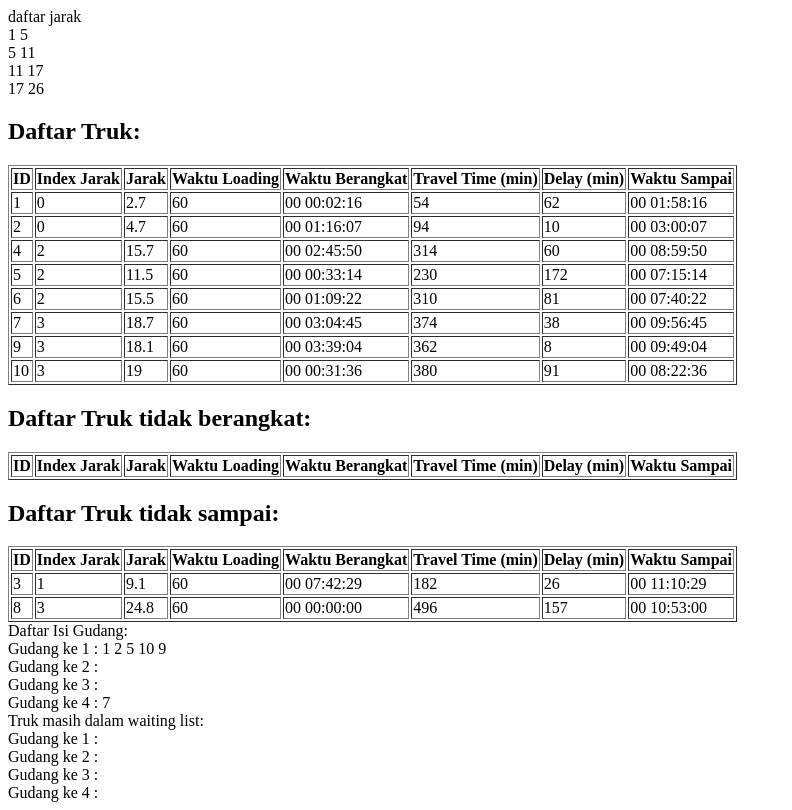
After one commit to AlvinTanaya/ManPro, a PHP site: page /simulation3.php in a window 1280 px wide. The commit adds this page. Shown: the whole page, without its empty margins (0-792 px from the left). Run offline with PHP 8.4, Linux system fonts and the light colour scheme; lists and menus that the app fills with data are empty; some libraries are stand-ins or nearby versions.

Commit message:
Change randomize, simulation dari input

```diff
--- a/randomize_data.php
+++ b/randomize_data.php
@@ -90,7 +90,7 @@ function newTruk($id, $i, $jarak, $waktuLoading, $durasiSimulasi, $limit, $limit
 // Yang diminta dari input
 $daftarJarak_limit = array(4, 10, 16, 25); // daftar jarak
 $totalTruk = 10; // total semua truk jumlahnya berapa
-$waktuLoading = 60; // limit buat random waktu loading dalam satuan menit
+$waktuLoading = array(60, 120); // limit buat random waktu loading dalam satuan menit
 $persentaseTruk = array(2, 1, 3, 4); // persentase truk per area
 $limitDelay = array(0, 180); // limit buat random delay truk
 $durasiSimulasi = 10; // durasi lama simulasi
@@ -174,7 +174,7 @@ while (TRUE){
 
             //$daftarTruk[] = new Truk($id, $i, $jarak, $waktuLoading, $durasiSimulasi, $limit, $limitDelay, $upperBound);
 
-            $returnFunc = newTruk($id, $i, $jarak, $waktuLoading, $durasiSimulasi, $limit, $limitDelay);
+            $returnFunc = newTruk($id, $i, $jarak, rand($waktuLoading[0], $waktuLoading[1]), $durasiSimulasi, $limit, $limitDelay);
             $temp_truk[] = $returnFunc[0];
             $all_truk[] = $returnFunc[0];
 
--- /dev/null
+++ b/simulation3.php
@@ -0,0 +1,500 @@
+<?php
+$con = mysqli_connect('localhost', 'root', '', 'manpro2');
+?>
+
+<?php
+
+$daftarJarak_limit = array(4, 10, 16, 25);
+$daftarJarak = array();
+for ($i=0; $i<count($daftarJarak_limit);$i++){
+    if ($i == 0){
+        $daftarJarak[] = array(1, $daftarJarak_limit[$i] + 1);
+    }
+    else{
+        $daftarJarak[] = array($daftarJarak_limit[$i - 1] + 1, $daftarJarak_limit[$i] + 1);
+    }
+}
+
+echo "daftar jarak <br>";
+for ($i=0;$i<count($daftarJarak);$i++){
+    echo($daftarJarak[$i][0]. " " .$daftarJarak[$i][1]. "<br>");
+}
+
+
+// Input Total Truk, Loading Time, and Percentage
+$totalTruk = 10;
+$waktuLoading = 60; // waktu loading dalam satuan menit
+$persentaseTruk = array(2, 1, 3, 4);
+$total = 0;
+$simulasi = true;
+$limitDelay = array(0, 180);
+
+foreach ($persentaseTruk as $percentage) {
+    $total += $percentage;
+}
+
+if ($total > $totalTruk) {
+    echo "Total truk melebihi input";
+    $simulasi = false;
+} elseif ($total < $totalTruk) {
+    echo "Total truk kurang dari input";
+    $simulasi = false;
+}
+
+// Input Jumlah Gudang
+$jumlahGudang = 4;
+$kekhususan = array(
+    array(1, 1, 1, 1),
+    array(1, 0, 0, 0),
+    array(0, 1, 0, 0),
+    array(0, 0, 0, 1)
+);
+
+$kekhususanGudang = array();
+for ($i=0; $i < count($kekhususan); $i++){
+    $temp = array();
+    for ($j=0; $j < count($kekhususan[$i]); $j++){
+        if ($kekhususan[$i][$j] == 1){
+            $temp[] = $j;
+        }
+    }
+    $kekhususanGudang[] = $temp;
+}
+
+
+// Input Durasi Simulasi Di Jalankan (jam)
+$durasiSimulasi = 10;
+
+// Random number generation and math functions
+function getRandomFloat($min, $max, $decimalPlaces = 1)
+{
+    $randomValue = $min + mt_rand() / mt_getrandmax() * ($max - $min);
+    return round($randomValue, $decimalPlaces);
+}
+
+function isWithinRange($value, $lower, $upper, $tolerance)
+{
+    return $value >= ($lower - $tolerance) && $value <= ($upper + $tolerance);
+}
+
+function convert_to_date($seconds)
+{
+    $day = 0;
+    $hour = 0;
+    $minute = 0;
+    if ($seconds >=  86400){
+        $day = (int) ($seconds / 86400);
+        $seconds -= 86400 * $day;
+    }
+    if ($seconds >= 60 * 60){
+        $hour = (int) ($seconds / 3600);
+        $seconds -= 3600 * $hour;
+    }
+    if ($seconds >= 60){
+        $minute = (int) ($seconds / 60);
+        $seconds -= 60 * $minute;
+    }
+
+    $time = array((string)$day, (string)$hour, (string)$minute, (string)$seconds);
+
+    for($i=0; $i<4; $i++){
+        if(strlen($time[$i]) < 2){
+            $time[$i] = "0".$time[$i];
+        }
+    }
+    return ($time[0] . " " . $time[1] . ":" . $time[2] . ":" . $time[3]);
+}
+
+function convert_time_to_min($time)
+{
+    $day = (int)substr($time, 0, 2) * 60 * 24;
+    $hour = (int)substr($time, 3, 5) * 60;
+    $minute = (int)substr($time, 6, 8);
+    $second = (int)substr($time, 9, 11) / 60;
+
+    return (int)($day+ $hour + $minute + $second);
+}
+
+function convert_time_to_sec($time)
+{
+    $day = (int)substr($time, 0, 2) * 24 * 60 * 60;
+    $hour = (int)substr($time, 3, 5) * 60 * 60;
+    $minute = (int)substr($time, 6, 8) * 60;
+    $second = (int)substr($time, 9, 11);
+
+    return ($day+ $hour + $minute + $second);
+}
+
+// Class to represent Gudang
+class Gudang
+{
+    private $kriteria;
+    private $waitList = array();
+    private $currentWaktuTunggu = 0;
+    private $totalWaktuTunggu = 0;
+    private $daftarTruk = array();
+
+    public function __construct($kriteria)
+    {
+        $this->kriteria = $kriteria;
+    }
+
+    public function cekWaitList()
+    {
+        if (count($this->waitList) > 0) {
+            if ($this->currentWaktuTunggu < 1) {
+                $truk = array_shift($this->waitList);
+                $this->loadingMuatan($truk);
+            }
+        }
+    }
+
+    public function loadingMuatan($truk)
+    {
+        $this->daftarTruk[] = $truk->getID();
+        $this->currentWaktuTunggu += $truk->getWaktuLoading();
+    }
+
+    public function masukWaitList($truk)
+    {
+        $this->waitList[] = $truk;
+        $this->totalWaktuTunggu += $truk->getWaktuLoading();
+    }
+
+    public function timeTick()
+    {
+        if ($this->currentWaktuTunggu > 0) $this->currentWaktuTunggu -= 1;
+        if ($this->totalWaktuTunggu > 0) $this->totalWaktuTunggu -= 1;
+    }
+
+    public function getCurrentWaktuTunggu()
+    {
+        return $this->currentWaktuTunggu;
+    }
+
+    public function getTotalWaktuTunggu()
+    {
+        return $this->totalWaktuTunggu;
+    }
+
+    public function getKriteria()
+    {
+        return $this->kriteria;
+    }
+
+    public function getDaftarTruk()
+    {
+        return $this->daftarTruk;
+    }
+
+    public function getWaitList()
+    {
+        return $this->waitList;
+    }
+
+
+    // Add other methods and properties as needed
+}
+
+
+
+// Class to represent Truk
+class Truk
+{
+    private $id;
+    private $indexJarak;
+    private $jarak;
+    private $waktuLoading;
+    private $waktuBerangkat;
+    private $delay;
+    private $waktuSampai;
+    private $arrived;
+
+    public function __construct($id, $indexJarak, $jarak, $waktuLoading, $waktuBerangkat, $waktuSampai, $waktuDelay)
+    {
+
+        $this->id = $id;
+        $this->indexJarak = $indexJarak;
+        $this->jarak = $jarak;
+        $this->waktuLoading = $waktuLoading;
+        $this->arrived = FALSE;
+        $this->waktuBerangkat = $waktuBerangkat;
+        $this->waktuSampai = $waktuSampai;
+        $this->delay = $waktuDelay;
+    }
+
+    public function setStatus($status)
+    {
+        $this->arrived = TRUE;
+    }
+
+    public function getStatus()
+    {
+        return $this->arrived;
+    }
+
+    public function setDelay($delay)
+    {
+        $this->delay = $delay;
+    }
+
+    public function getDelay()
+    {
+        return $this->delay;
+    }
+
+    public function getWaktuSampai()
+    {
+        return $this->waktuSampai;
+    }
+
+
+    public function getID()
+    {
+        return $this->id;
+    }
+
+    public function getIndexJarak()
+    {
+        return $this->indexJarak;
+    }
+
+    public function getWaktuLoading()
+    {
+        return $this->waktuLoading;
+    }
+
+    public function getJarak()
+    {
+        return $this->jarak;
+    }
+
+    public function getKriteria()
+    {
+        return $this->kriteria;
+    }
+
+    public function getWaktuBerangkat()
+    {
+        return $this->waktuBerangkat;
+    }
+
+    public function getTravelTime()
+    {
+        // Calculate travel time based on the criteria (20 minutes for every 1 jarak)
+        return $this->jarak * 20;
+    }
+
+    public function printInfo()
+    {
+        echo $this->id . " " . $this->indexJarak . " " . $this->jarak . " " . $this->waktuLoading . " " . $this->randomTime . "<br>";
+    }
+}
+
+$contoh_truk = array(
+    array(1, 0, 2.7, 60, "00 00:02:16", 54, 62, "00 01:58:16"),
+    array(2, 0, 4.7, 60, "00 01:16:07", 94, 10, "00 03:00:07"),
+    array(3, 1, 9.1, 60, "00 07:42:29", 182, 26, "00 11:10:29"),
+    array(4, 2, 15.7, 60, "00 02:45:50", 314, 60, "00 08:59:50"),
+    array(5, 2, 11.5, 60, "00 00:33:14", 230, 172, "00 07:15:14"),
+    array(6, 2, 15.5, 60, "00 01:09:22", 310, 81, "00 07:40:22"),
+    array(7, 3, 18.7, 60, "00 03:04:45", 374, 38, "00 09:56:45"),
+    array(8, 3, 24.8, 60, "00 00:00:00", 496, 157, "00 10:53:00"),
+    array(9, 3, 18.1, 60, "00 03:39:04", 362, 8, "00 09:49:04"),
+    array(10, 3, 19, 60, "00 00:31:36", 380, 91, "00 08:22:36"),
+);
+
+// Initialize an array to store Gudang objects
+$daftarGudang = array();
+
+// Add Gudang objects to the array
+for ($i = 0; $i < $jumlahGudang; $i++) {
+    $daftarGudang[] = new Gudang($kekhususanGudang[$i]);
+}
+
+$daftarTruk = array();
+for ($i=0; $i< count($contoh_truk); $i++){
+    $daftarTruk[] = new Truk($contoh_truk[$i][0], $contoh_truk[$i][1], $contoh_truk[$i][2], $contoh_truk[$i][3],
+    $contoh_truk[$i][4], $contoh_truk[$i][7], $contoh_truk[$i][6]);
+}
+
+// check apakah truk sempat berangkat
+$truk_berangkat = array();
+$truk_tidak_berangkat = array();
+for ($i = 0; $i < count($daftarTruk); $i++){
+    $departure = convert_time_to_min($daftarTruk[$i]->getWaktuBerangkat());
+    if ($departure < $durasiSimulasi * 60){
+        $truk_berangkat[] = $daftarTruk[$i];
+    }
+    else{
+        $truk_tidak_berangkat[] = $daftarTruk[$i];
+    }
+}
+
+// check apakah truk sempat sampai
+$truk_sampai = array();
+$truk_tidak_sampai = array();
+for ($i = 0; $i < count($truk_berangkat); $i++){
+    $arrival = convert_time_to_min($truk_berangkat[$i]->getWaktuSampai());
+    if ($arrival < $durasiSimulasi * 60){
+        $truk_sampai[] = $truk_berangkat[$i];
+    }
+    else{
+        $truk_tidak_sampai[] = $truk_berangkat[$i];
+    }
+}
+
+$daftarTruk = array();
+
+foreach ($truk_sampai as $truk){
+    $daftarTruk[] = $truk;
+}
+
+// Run the simulation for the specified duration
+$durasi = 0;
+$daftarTolak = array();
+
+while ($simulasi && $durasi < $durasiSimulasi * 60 + 1) {
+    // Check if there are trucks that have finished loading
+    for ($i = 0; $i < count($daftarGudang); $i++) {
+        $daftarGudang[$i]->cekWaitList();
+    }
+
+    // Check if any trucks have arrived
+    $arrivalTruk = array();
+
+    for ($i = 0; $i < count($daftarTruk); $i++) {
+        if ((convert_time_to_min($daftarTruk[$i]->getWaktuSampai()) < $durasi) && !$daftarTruk[$i]->getStatus()){
+            $arrivalTruk[] = $daftarTruk[$i];
+            $daftarTruk[$i]->setStatus(TRUE);
+        }
+    }
+
+    // Process the arrived trucks
+    for ($i = 0; $i < count($arrivalTruk); $i++) {
+        $jarak = (int) $arrivalTruk[$i]->getIndexJarak();
+        $waktuTunggu = $durasiSimulasi;
+        $indexGudang = null;
+
+        for ($j = 0; $j < count($daftarGudang); $j++) {
+            if (in_array($jarak, $daftarGudang[$j]->getKriteria())){
+                $temp = $daftarGudang[$j]->getCurrentWaktuTunggu() + $daftarGudang[$j]->getTotalWaktuTunggu();
+                if ($waktuTunggu > $temp) {
+                    $indexGudang = $j;
+                    $waktuTunggu = $temp;
+                }
+            }
+        }
+
+        if ($indexGudang === null) {
+            $daftarTolak[] = $arrivalTruk[$i];
+        } elseif ($indexGudang !== null && $waktuTunggu == 0) {
+            $daftarGudang[$indexGudang]->loadingMuatan($arrivalTruk[$i]);
+        } else {
+            $daftarGudang[$indexGudang]->masukWaitList($arrivalTruk[$i]);
+        }
+    }
+
+
+    // Advance time for Gudang and the simulation duration
+    for ($i = 0; $i < count($daftarGudang); $i++) {
+        $daftarGudang[$i]->timeTick();
+    }
+    $durasi++;
+}
+
+echo "<h2>Daftar Truk:</h2>";
+echo "<table border='1'>";
+echo "<tr><th>ID</th><th>Index Jarak</th><th>Jarak</th><th>Waktu Loading</th><th>Waktu Berangkat</th><th>Travel Time (min)</th><th>Delay (min)</th><th>Waktu Sampai</th></tr>";
+
+foreach ($daftarTruk as $truk) {
+    echo "<tr>";
+    echo "<td>" . $truk->getID() . "</td>";
+    echo "<td>" . $truk->getIndexJarak() . "</td>";
+    echo "<td>" . $truk->getJarak() . "</td>";
+    echo "<td>" . $truk->getWaktuLoading() . "</td>";
+    echo "<td>" . $truk->getWaktuBerangkat() . "</td>";
+    echo "<td>" . $truk->getTravelTime() . "</td>";
+    echo "<td>" . $truk->getDelay() . "</td>";
+    echo "<td>" . $truk->getWaktuSampai() . "</td>";  // New 'Waktu Sampai' column
+    echo "</tr>";
+}
+
+echo "</table>";
+
+echo "<h2>Daftar Truk tidak berangkat:</h2>";
+echo "<table border='1'>";
+echo "<tr><th>ID</th><th>Index Jarak</th><th>Jarak</th><th>Waktu Loading</th><th>Waktu Berangkat</th><th>Travel Time (min)</th><th>Delay (min)</th><th>Waktu Sampai</th></tr>";
+
+foreach ($truk_tidak_berangkat as $truk) {
+    echo "<tr>";
+    echo "<td>" . $truk->getID() . "</td>";
+    echo "<td>" . $truk->getIndexJarak() . "</td>";
+    echo "<td>" . $truk->getJarak() . "</td>";
+    echo "<td>" . $truk->getWaktuLoading() . "</td>";
+    echo "<td>" . $truk->getWaktuBerangkat() . "</td>";
+    echo "<td>" . $truk->getTravelTime() . "</td>";
+    echo "<td>" . $truk->getDelay() . "</td>";
+    echo "<td>" . $truk->getWaktuSampai() . "</td>";  // New 'Waktu Sampai' column
+    echo "</tr>";
+}
+
+echo "</table>";
+
+echo "<h2>Daftar Truk tidak sampai:</h2>";
+echo "<table border='1'>";
+echo "<tr><th>ID</th><th>Index Jarak</th><th>Jarak</th><th>Waktu Loading</th><th>Waktu Berangkat</th><th>Travel Time (min)</th><th>Delay (min)</th><th>Waktu Sampai</th></tr>";
+
+foreach ($truk_tidak_sampai as $truk) {
+    echo "<tr>";
+    echo "<td>" . $truk->getID() . "</td>";
+    echo "<td>" . $truk->getIndexJarak() . "</td>";
+    echo "<td>" . $truk->getJarak() . "</td>";
+    echo "<td>" . $truk->getWaktuLoading() . "</td>";
+    echo "<td>" . $truk->getWaktuBerangkat() . "</td>";
+    echo "<td>" . $truk->getTravelTime() . "</td>";
+    echo "<td>" . $truk->getDelay() . "</td>";
+    echo "<td>" . $truk->getWaktuSampai() . "</td>";  // New 'Waktu Sampai' column
+    echo "</tr>";
+}
+
+echo "</table>";
+
+// Create an instance of the Gudang class and specify the kriteria
+$gudang = new Gudang($kekhususanGudang);
+
+// Access the daftarTruk property using the getDaftarTruk() method
+$daftarTruk = $gudang->getDaftarTruk();
+
+// Now, you can work with the $daftarTruk array as needed
+foreach ($daftarTruk as $truk) {
+    // Do something with each $truk object
+    $truk->printInfo();
+}
+
+
+// Print the list of trucks in each warehouse
+echo "Daftar Isi Gudang:<br>";
+$count = 1;
+foreach ($daftarGudang as $gudang) {
+    echo("Gudang ke " . (string)$count . " : ");
+    $truk = $gudang->getDaftarTruk();
+    foreach ($truk as $i){
+        echo($i . " ");
+    }
+    echo("<br>");
+    $count++;
+    //echo implode(' ', $gudang->getDaftarTruk()) . "<br>";
+}
+
+echo "Truk masih dalam waiting list:<br>";
+$count = 1;
+foreach ($daftarGudang as $gudang){
+    echo("Gudang ke " . (string)$count . " : ");
+    $list = $gudang->getWaitList();
+    for ($i = 0; $i<count($list); $i++){
+        echo ($list[$i] . " ");
+    }
+    echo("<br>");
+    $count++;
+}
```
